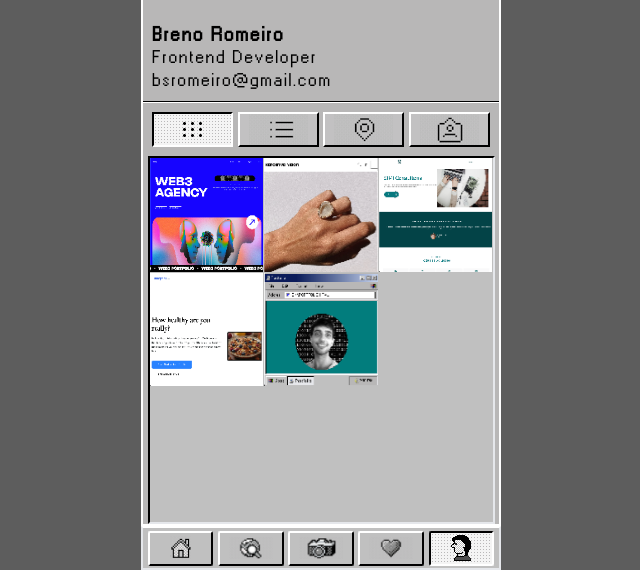
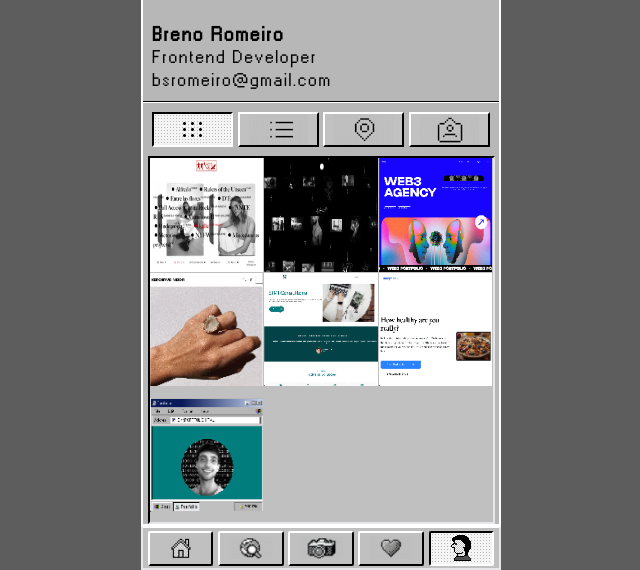
Before and after one commit to obrenoco/instagram-95, a website: page index.html in a window 1280 px wide. Shown: the part 230-800 px from the top of the page, without its empty margins (319-959 px from the left). Drawn offline with nearby package versions, Linux system fonts and the light colour scheme; files that its build step writes are made by us from their sources.

Commit message:
add: tabula rasa and pablos projects

```diff
--- a/index.html
+++ b/index.html
@@ -153,6 +153,16 @@
         class="grid grid-cols-3 gap-[1px] bg-gray-light overflow-auto overflow-x-hidden h-full border-l-black border-t-black border-2 mx-1 grid-rows-[min-content] [&>*>a>img]:h-full [&>*>a>img]:w-full"
       >
         <div class="bg-black h-fit aspect-square w-full">
+          <a href="https://paaablo.com/" target="_blank">
+            <img src="./assets/images/portfolio-pablo.png" alt="" />
+          </a>
+        </div>
+        <div class="bg-black h-fit aspect-square w-full">
+          <a href="https://santuariotabularasa.com/" target="_blank">
+            <img src="./assets/images/portfolio-tabula-rasa.png" alt="" />
+          </a>
+        </div>
+        <div class="bg-black h-fit aspect-square w-full">
           <a href="https://web3-portfolio-ruddy.vercel.app/" target="_blank">
             <img src="./assets/images/portfolio-web3.png" alt="" />
           </a>
```
Also changed, not shown: assets/images/portfolio-pablo.png (added), assets/images/portfolio-tabula-rasa.png (added).
